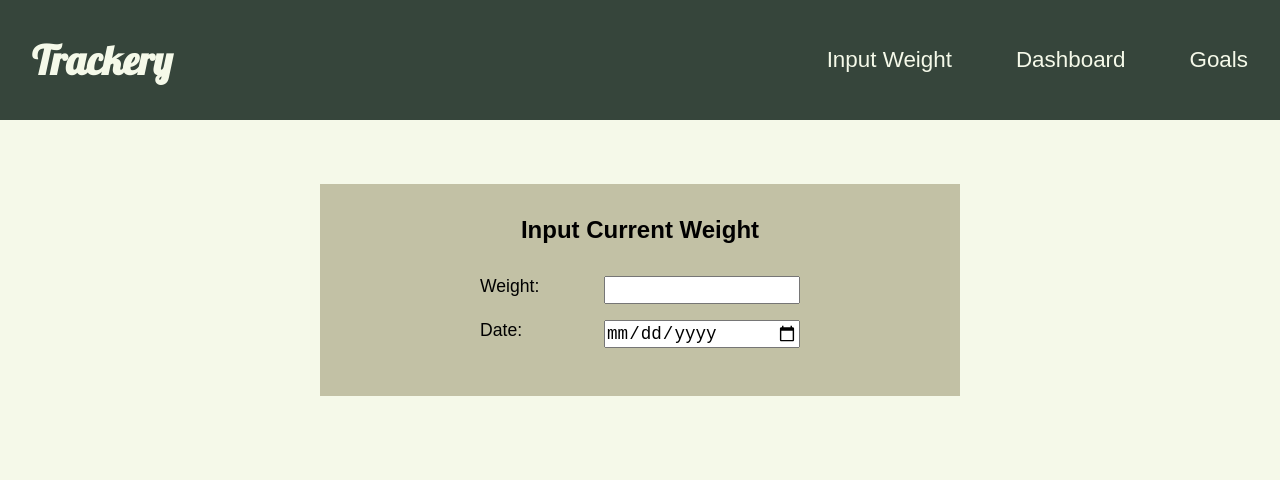
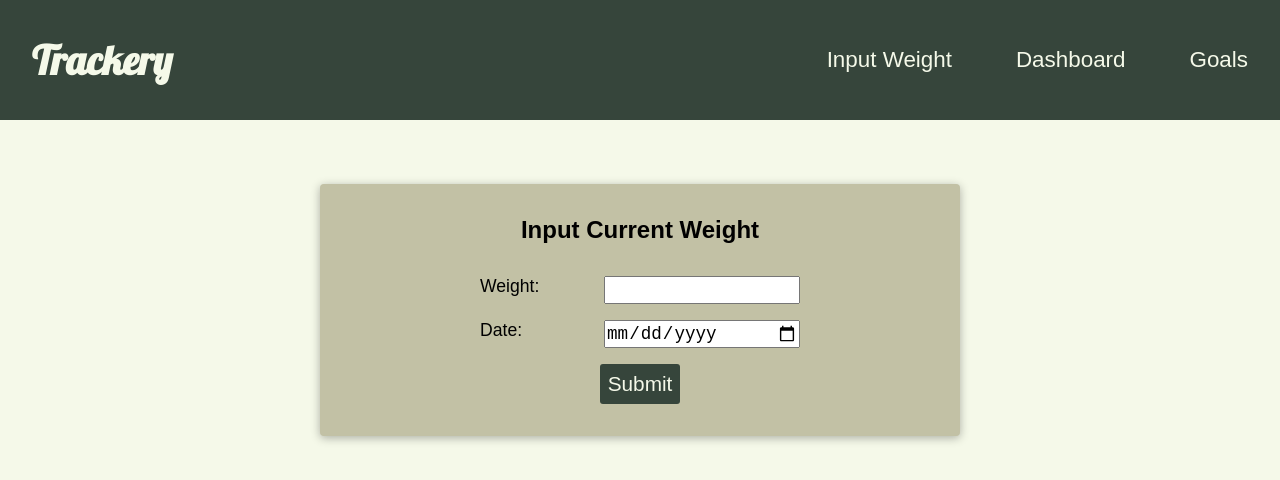
Before and after one commit to jrmeyers92/weight-tracker, a React (Create React App) app: page / in a window 1280 px wide. Shown: the top 480 px of the page. Built offline with nearby package versions, Linux system fonts and the light colour scheme.

Commit message:
added callback on inputweight to pass inputs to app comp

```diff
--- a/src/components/App.js
+++ b/src/components/App.js
@@ -7,10 +7,15 @@ function App() {
 	const [newWeight, setNewWeight] = useState(null);
 	const [newDate, setNewDate] = useState(null);
 
+	const onSubmit = (weight, date) => {
+		setNewWeight(weight);
+		setNewDate(date);
+	};
+
 	return (
 		<div className={styles.app}>
 			<Nav />
-			<InputWeight />
+			<InputWeight onSubmit={onSubmit} />
 		</div>
 	);
 }
--- a/src/components/InputWeight/InputWeight.js
+++ b/src/components/InputWeight/InputWeight.js
@@ -1,13 +1,19 @@
 import React, { useState } from "react";
 import styles from "./InputWeight.module.css";
 
-const InputWeight = () => {
+const InputWeight = (props) => {
 	const [weight, setWeight] = useState(null);
 	const [date, setDate] = useState(null);
 
+	const onFormSubmit = (e) => {
+		e.preventDefault();
+
+		props.onSubmit(weight, date);
+	};
+
 	return (
 		<div className={styles.div}>
-			<form className={styles.form}>
+			<form className={styles.form} onSubmit={onFormSubmit}>
 				<h2 className={styles.form__header}>Input Current Weight</h2>
 				<div className={styles.form__box}>
 					<div className={styles.form__container}>
@@ -30,6 +36,9 @@ const InputWeight = () => {
 								setDate(e.target.value);
 							}}></input>
 					</div>
+					<button type='submit' className={styles.form__button}>
+						Submit
+					</button>
 				</div>
 			</form>
 		</div>
--- a/src/components/InputWeight/InputWeight.module.css
+++ b/src/components/InputWeight/InputWeight.module.css
@@ -8,6 +8,8 @@
 	background-color: #c2c1a5;
 	width: 50vw;
 	padding-bottom: 2rem;
+	border-radius: 4px;
+	box-shadow: 0 2px 10px rgba(0, 0, 0, 0.3);
 }
 
 .form__header {
@@ -42,3 +44,13 @@
 	font-size: 1.1rem;
 	width: 12rem;
 }
+
+.form__button {
+	background-color: #36453b;
+	color: #f5f9e9;
+	font-size: 1.3rem;
+	padding: 0.5rem;
+	border: none;
+	border-radius: 3px;
+	cursor: pointer;
+}
```
Also changed, not shown: 1 other file (tests, documents, lock files or other folders).
